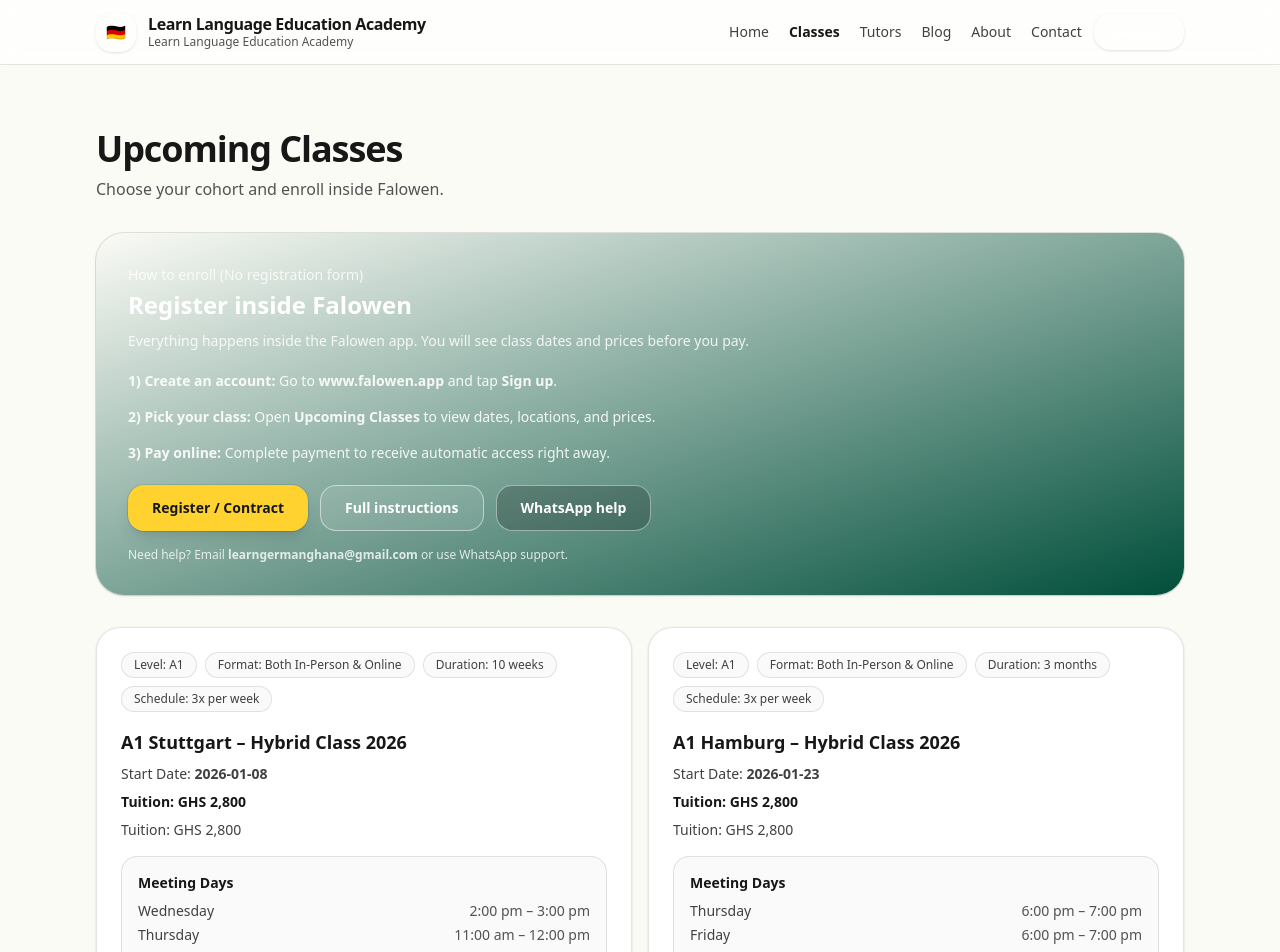
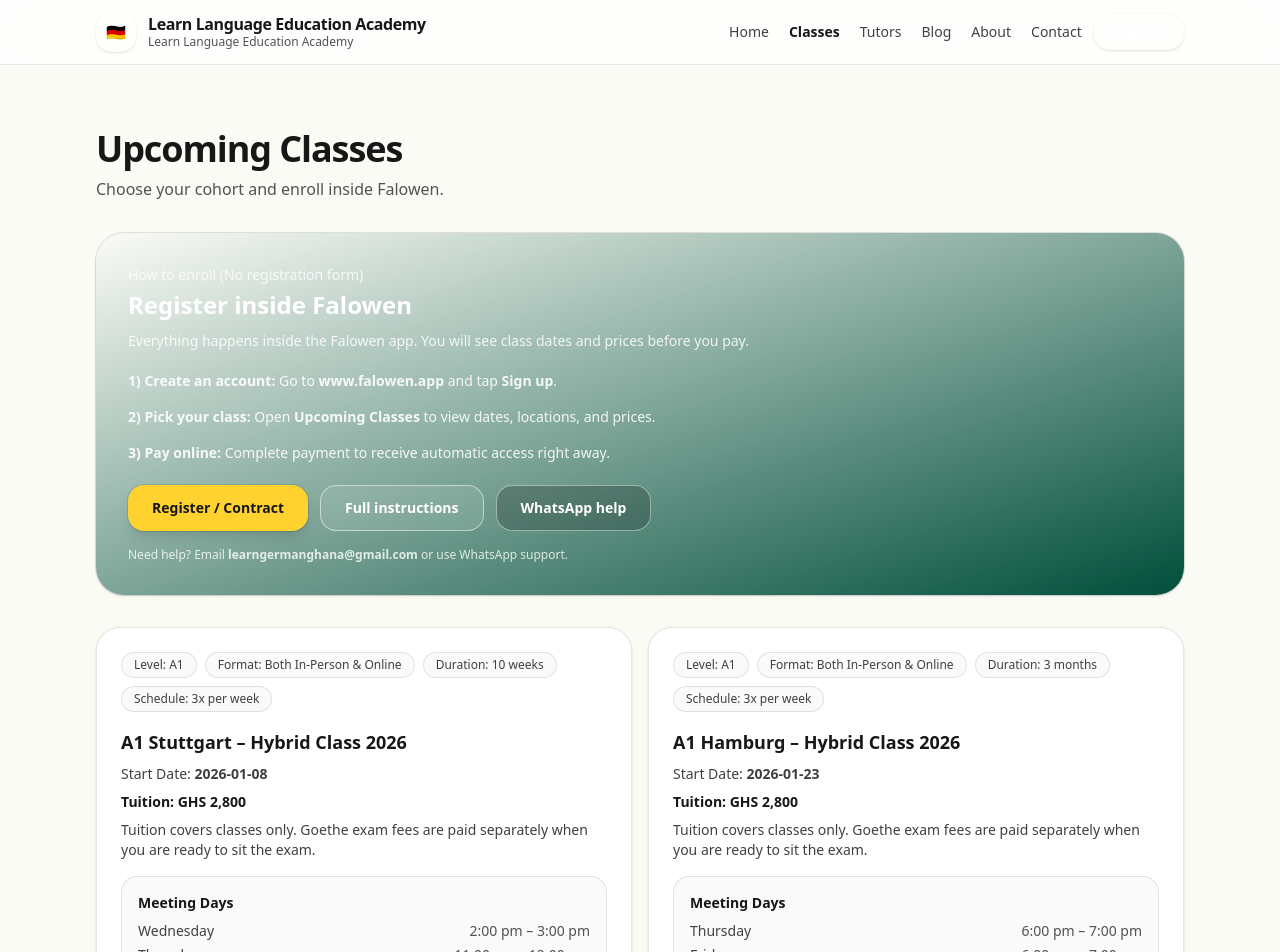
Before and after one commit to learngermanghana/learngermanghana-site, a Next.js app: page /classes in a window 1280 px wide. Shown: the top 952 px of the page. Built offline with nearby package versions, Linux system fonts and the light colour scheme.

Commit message:
Clarify exam fees on classes page

```diff
--- a/src/app/classes/page.tsx
+++ b/src/app/classes/page.tsx
@@ -107,7 +107,7 @@ export default function ClassesPage() {
               </div>
 
               <div className="mt-2 text-sm text-neutral-700">
-                {formatTuition(c.level)}
+                Tuition covers classes only. Goethe exam fees are paid separately when you are ready to sit the exam.
               </div>
 
               <div className="mt-4 rounded-2xl border border-black/10 bg-neutral-50 p-4">
```
